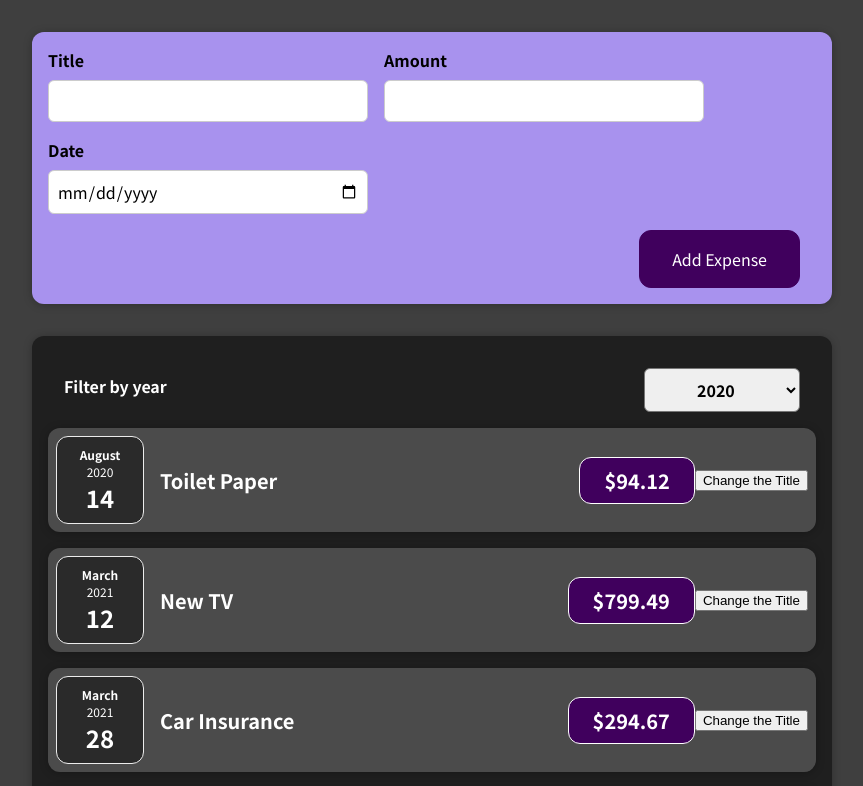
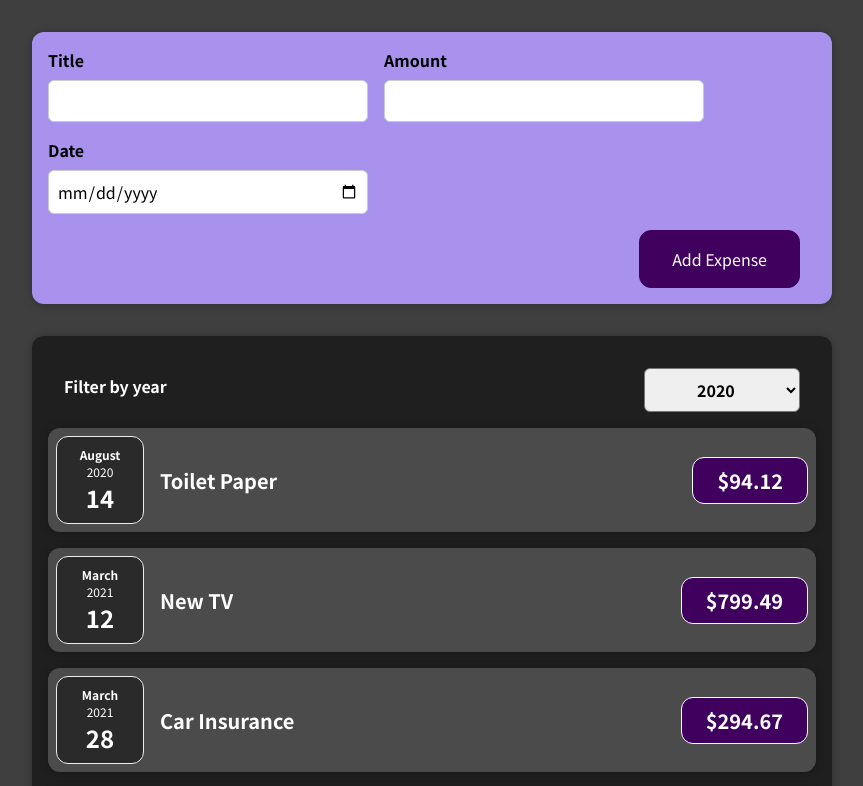
Before and after one commit to yashar-akish/react-guide, a React (Create React App) app: page / in a window 1280 px wide. Shown: the top 786 px of the page, without its empty margins (208-1071 px from the left). Built offline with nearby package versions, Linux system fonts and the light colour scheme.

Commit message:
removing unnecessary items

```diff
--- a/src/components/Expenses/ExpenseItem.js
+++ b/src/components/Expenses/ExpenseItem.js
@@ -1,4 +1,4 @@
-import React, {useState} from 'react';
+import React from 'react';
 
 import ExpenseDate from './ExpenseDate';
 import Card from '../UI/Card';
@@ -7,22 +7,13 @@ import './ExpenseItem.css';
 
 function ExpenseItem(props) {
 
-    const [title, setTitle] = useState(props.title);
-
-    const clickHandler = () => {
-
-        setTitle('Updated');
-        console.log(title)
-    }
-
     return (
         <Card className="expense-item">
             <ExpenseDate date={props.date}/>
             <div className="expense-item__description">
-                <h2>{title}</h2>
+                <h2>{props.title}</h2>
                 <div className="expense-item__price">${props.amount}</div>
             </div>
-            <button type="" onClick={clickHandler}>Change the Title</button>
         </Card>
     );
 }
```
